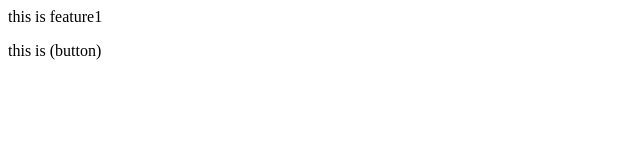
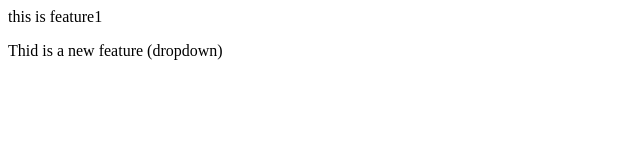
Before and after one commit to rajeshranjan28/localrepo, a plain HTML site: page index.html in a window 1280 px wide. Shown: the whole page, without its empty margins (0-640 px from the left). Drawn offline with Linux system fonts and the light colour scheme.

Commit message:
new change

```diff
--- a/index.html
+++ b/index.html
@@ -1,2 +1,2 @@
 <p>this is feature1</p>
-<p>this is (button)</p>
+<p>Thid is a new feature (dropdown)</p>
```
